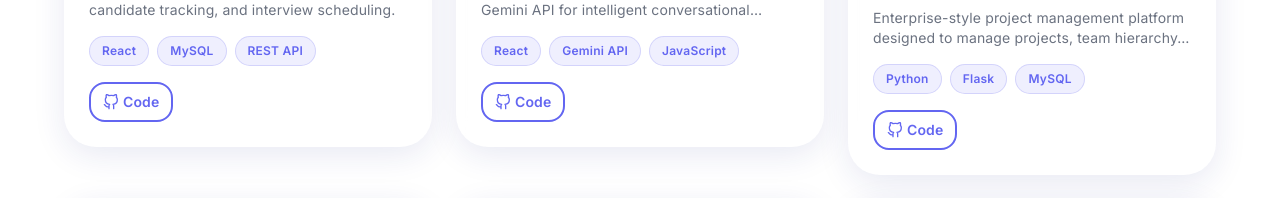
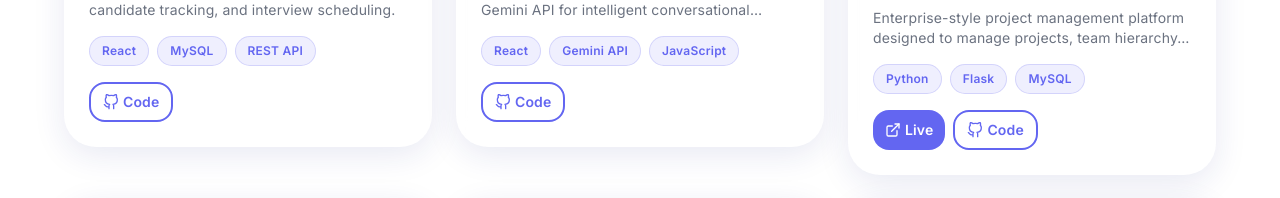
Before and after one commit to himans533/My-Portfolio, a React (Create React App) app: page / in a window 1280 px wide. Shown: the part 5432-5630 px from the top of the page. Built offline with nearby package versions, Linux system fonts and the light colour scheme.

Commit message:
Add live link to project management platform
Added live link to the project management platform.

```diff
--- a/src/components/Portfolio.jsx
+++ b/src/components/Portfolio.jsx
@@ -53,6 +53,7 @@ const Portfolio = () => {
       image: projectManagementImage,
       technologies: ["Python", "Flask", "MySQL"],
       githubLink: "https://github.com/himans533/Project-Management-Soft",
+      liveLink:"https://project-web-production.up.railway.app/",
       features: [
         "Role-based access control for Admin, Manager, and Employees",
         "Project creation and task assignment workflow",
```
